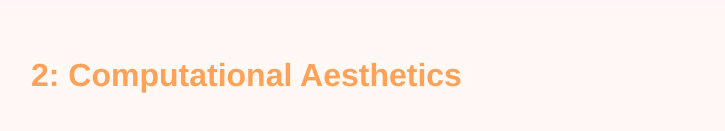
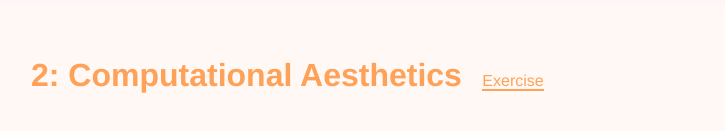
Before and after one commit to geekydatamonkey/exd-home, a website: page app/index.html in a window 1280 px wide. Shown: the part 385-516 px from the top of the page, without its empty margins (161-886 px from the left). Drawn offline with nearby package versions, Linux system fonts and the light colour scheme; files that its build step writes are made by us from their sources.

Commit message:
added exercise 2 link

```diff
--- a/app/index.html
+++ b/app/index.html
@@ -44,6 +44,7 @@
         <div class="container">
           <h2>2: Computational Aesthetics</h2>
           <ul>
+            <li><a href="http://jjohnson136.studio.mcad.edu/exd-projects/exercise2">Exercise</a></li>
           </ul>
         </div><!-- .container -->
       </article><!-- .post-thumb -->
```
